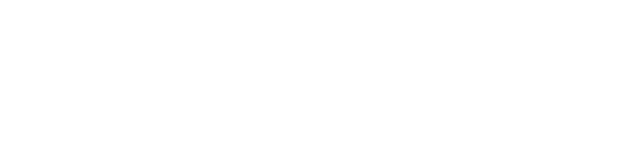
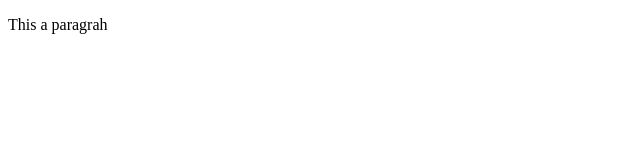
Before and after one commit to vinaygalagali951-ai/Demo-, a plain HTML site: page index.html in a window 1280 px wide. Shown: the whole page, without its empty margins (0-640 px from the left). Drawn offline with Linux system fonts and the light colour scheme.

Commit message:
changes made

```diff
--- a/index.html
+++ b/index.html
@@ -6,6 +6,6 @@
     <title>HEllo</title>
 </head>
 <body>
-
+    <p>This a paragrah</p>
 </body>
 </html>
--- a/style.css
+++ b/style.css
@@ -0,0 +1,3 @@
+p{
+    color: aquamarine;
+}
```
